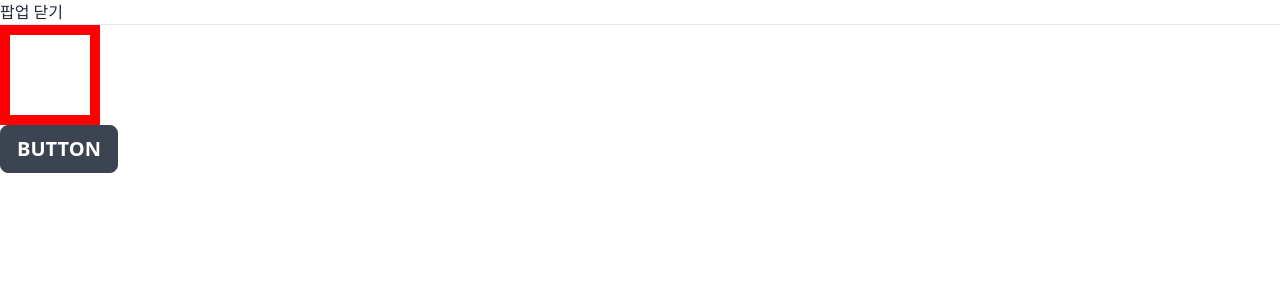
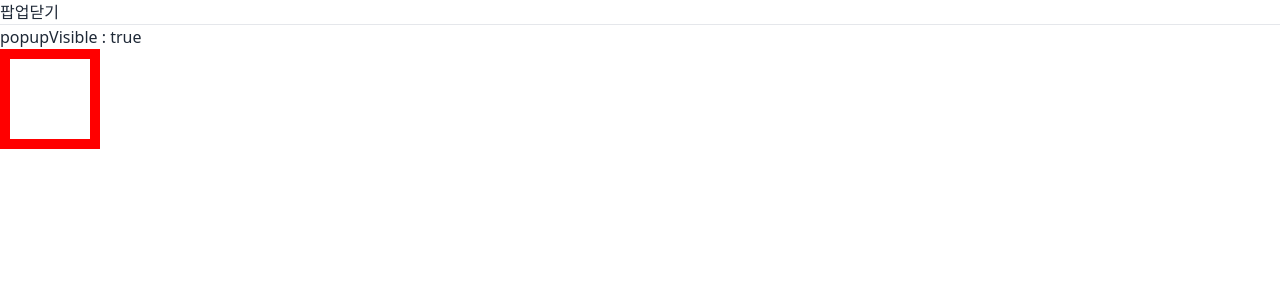
Before and after one commit to SeojoonH/2023-05-react-test, a React (Create React App) app: page / in a window 1280 px wide. Shown: the top 300 px of the page. Built offline with nearby package versions, Linux system fonts and the light colour scheme.

Commit message:
팝업 버튼 코드 간결하게 수정

```diff
--- a/src/Popup.js
+++ b/src/Popup.js
@@ -6,15 +6,12 @@ export default function Popup() {
 
   return (
     <>
-      {popupVisible && (
-        <button onClick={() => setPopupVisible(false)}>팝업 닫기</button>
-      )}
-      {popupVisible || (
-        <button onClick={() => setPopupVisible(true)}>팝업 열기</button>
-      )}
+      <button onClick={() => setPopupVisible(!popupVisible)}>
+        팝업{popupVisible ? "닫기" : "열기"}
+      </button>
       <hr />
+      {`popupVisible : ${popupVisible}`}
       {popupVisible && <div style={{ width: 100, height: 100, border }}></div>}
-      <button className="btn text-xl">Button</button>
     </>
   );
 }
```
